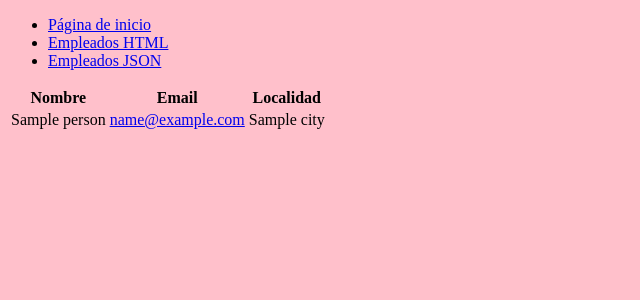
After one commit to andsaru/amazing-employees-wip, a Symfony app: template templates/default/show.html.twig in a window 1280 px wide. The commit adds this page. Shown: the top 300 px of the page, without its empty margins (0-640 px from the left). Run offline with Twig, Linux system fonts and the light colour scheme; the template is opened without the code that fills it: most values are stand-ins (such as "Sample title", 1, 10 or a date in 2020); some libraries are stand-ins or nearby versions.

Commit message:
Añadir accion y plantilla show

```diff
--- /dev/null
+++ b/templates/default/show.html.twig
@@ -0,0 +1,32 @@
+{% extends 'base.html.twig' %}
+
+{% block header %}
+    {{ include('partial/header.html.twig') }}
+{% endblock %}
+
+{% block body %}
+    <table>
+        <thead>
+            <tr>
+                <th>Nombre</th>
+                <th>Email</th>
+                <th>Localidad</th>
+            </tr>
+        </thead>
+        <tbody>
+            <tr>
+                <td>{{ person.name }}</td>
+                <td><a href="{{ path('default_show', { id: id }) }}">{{ person.email }}</a></td>
+                <td>{{ person.city }}</td>
+            </tr>
+        </tbody>
+    </table>
+{% endblock %}
+
+{% block stylesheets %}
+<style>
+    body {
+        background-color: pink;
+    }
+</style>
+{% endblock %}
--- a/templates/partial/header.html.twig
+++ b/templates/partial/header.html.twig
@@ -2,6 +2,8 @@
     <nav>
         <ul>
             <li><a href="/">Página de inicio</a>
+            {# path (urlr tambien se puede usar genera la ruta absoluta) nos va a generar la ruta desde
+            DefaultController, @Route (/default"...) #}
             <li><a href="{{ path('default_index') }}">Empleados HTML</a>
             <li><a href="{{ path('default_index_json', { _format: 'json' }) }}">Empleados JSON</a>
         </ul>
```
Also changed, not shown: src/Controller/DefaultController.php (+7 -3 lines).
